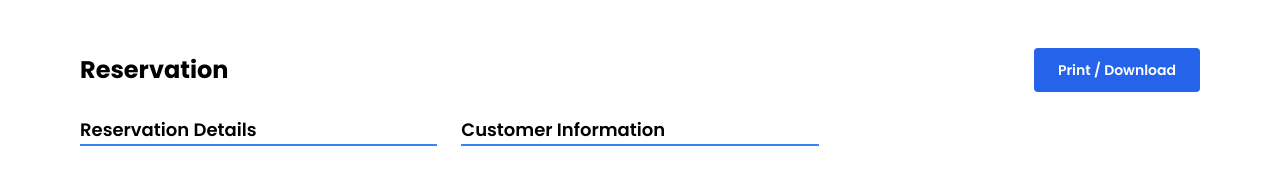
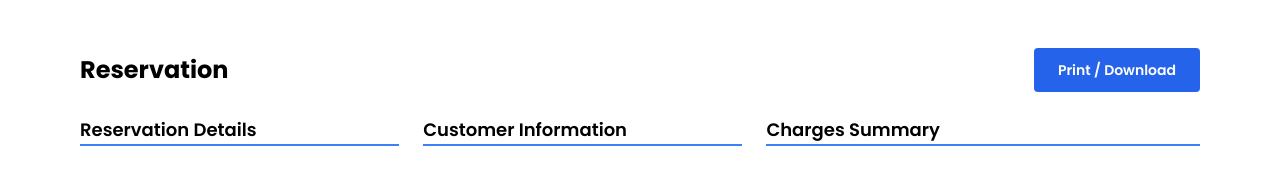
Before and after one commit to developerabdulmamun/nyntax-task, a Next.js app: page / in a window 1280 px wide. Shown: the top 169 px of the page. Built offline with nearby package versions, Linux system fonts and the light colour scheme; no server answers.

Commit message:
Update grid layout for home page

```diff
--- a/app/page.js
+++ b/app/page.js
@@ -1,4 +1,5 @@
 import AdditionalCharges from "@/components/AdditionalCharges";
+import ChargesSummary from "@/components/ChargesSummary";
 import CustomerInfo from "@/components/CustomerInfo";
 import ReservationDetails from "@/components/ReservationDetails";
 import VehicleInfo from "@/components/VehicleInfo";
@@ -14,15 +15,19 @@ export default function Home() {
           </button>
         </div>
 
-        <div className="grid grid-cols-1 lg:grid-cols-3 gap-6">
-          <div className="flex flex-col gap-6">
+        <div className="grid grid-cols-3 lg:grid-cols-10 gap-6">
+          <div className="col-span-4 lg:col-span-3 space-y-6">
             <ReservationDetails />
             <VehicleInfo />
           </div>
 
-          <div className="flex flex-col gap-6">
+          <div className="col-span-4 lg:col-span-3 space-y-6">
             <CustomerInfo />
             <AdditionalCharges />
+          </div>
+
+          <div className="col-span-4 lg:col-span-4">
+            <ChargesSummary />
           </div>
         </div>
       </div>
--- /dev/null
+++ b/components/ChargesSummary.jsx
@@ -0,0 +1,12 @@
+import React from "react";
+import SectionHeader from "./shared/SectionHeader";
+
+const ChargesSummary = () => {
+  return (
+    <div>
+      <SectionHeader title={"Charges Summary"} />
+    </div>
+  );
+};
+
+export default ChargesSummary;
```
